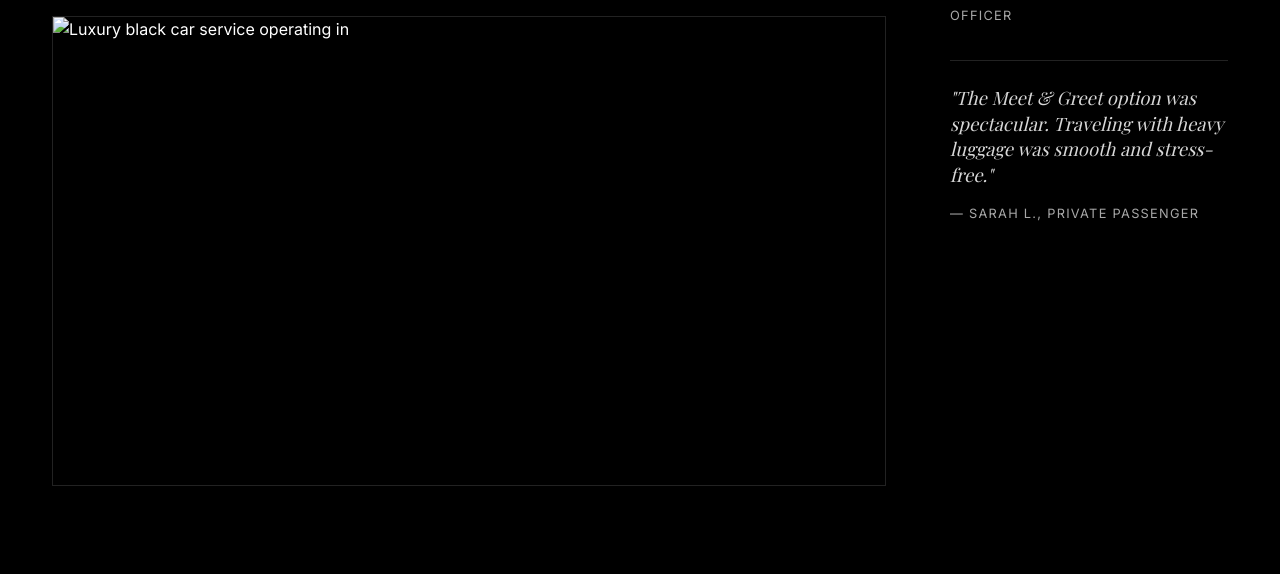
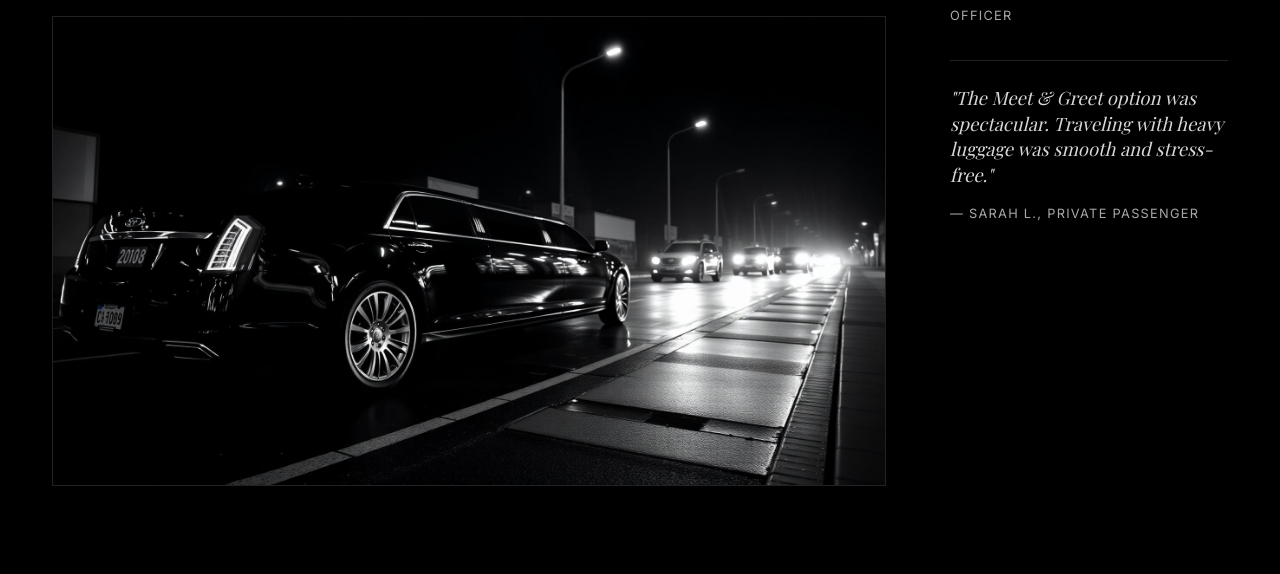
Before and after one commit to grandlimo/bearlimo, an Eleventy site: page src/services-page.njk in a window 1280 px wide. Shown: the part 405-979 px from the top of the page. Built offline with nearby package versions, Linux system fonts and the light colour scheme; Eleventy itself is replaced by a stand-in of ours; files that its build step writes are made by us from their sources.

Commit message:
image fix

```diff
--- a/src/services-page.njk
+++ b/src/services-page.njk
@@ -43,7 +43,7 @@ eleventyExcludeFromCollections: true
 
           <figure style="margin: 0 0 40px; border: 1px solid var(--line);">
   <img
- src="/{{ location.data.content_blocks.hero_image }}"
+ src="/{{ service.data.content_blocks.hero_image }}"
   alt="Luxury black car service operating in {{ location.data.title }}"
   width="1920"
   height="1080"
```
Also changed, not shown: public/airport-transfer/index.html (+1 -1 lines).
